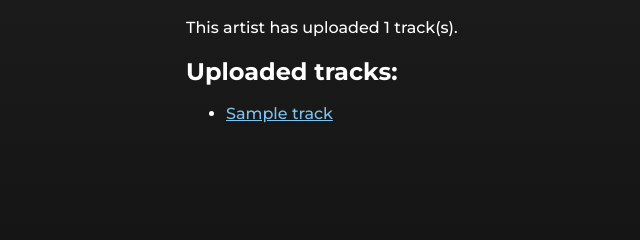
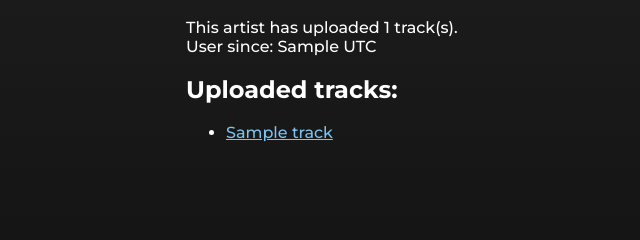
Before and after one commit to kuhalainen/SoundHeaven, a Flask app: template templates/show_user.html in a window 1280 px wide. Shown: the part 128-368 px from the top of the page, without its empty margins (54-694 px from the left). Run offline with Flask 3, Linux system fonts and the light colour scheme; the template is opened without the code that fills it: most values are stand-ins (such as "Sample title", 1, 10 or a date in 2020).

Commit message:
Add account creation timestamp to userpage

```diff
--- a/app.py
+++ b/app.py
@@ -9,6 +9,7 @@ import users
 import tags
 import comments
 import files
+import datetime
 
 
 app = Flask(__name__)
@@ -50,7 +51,12 @@ def show_user(user_id):
     if not user:
         abort(404)
     user_tracks = users.get_items(user_id)
-    return render_template("show_user.html",user=user, user_tracks=user_tracks)
+    if user[2]:
+        dt = datetime.datetime.fromtimestamp(user[2] / 1000.0, tz=datetime.timezone.utc)
+        dt=dt.strftime('%Y-%m-%d %H:%M:%S')
+    else:
+        dt = None
+    return render_template("show_user.html",user=user, user_tracks=user_tracks, dt=dt)
 
 
 @app.route("/track/<int:track_id>")
--- a/schema.sql
+++ b/schema.sql
@@ -2,6 +2,8 @@ CREATE TABLE users (
     id INTEGER PRIMARY KEY,
     username TEXT UNIQUE,
     password_hash TEXT
+    creation_time INTEGER
+
 );
 
 CREATE TABLE tracks (
--- a/templates/show_user.html
+++ b/templates/show_user.html
@@ -10,8 +10,15 @@
     </p>
     {% endif %}
     <p>
-        This artist has uploaded {{ user_tracks | count }} track(s).
+        This artist has uploaded {{ user_tracks | count }} track(s).<br/>
+        {% if user.creation_time == None %}
+        User since: Here since the beginning
+        {% else %}
+        User since: {{ dt }} UTC
+        {% endif %}
     </p>
+
+
 
 
     <h2>Uploaded tracks:</h2>
```
Also changed, not shown: users.py (+6 -4 lines).
